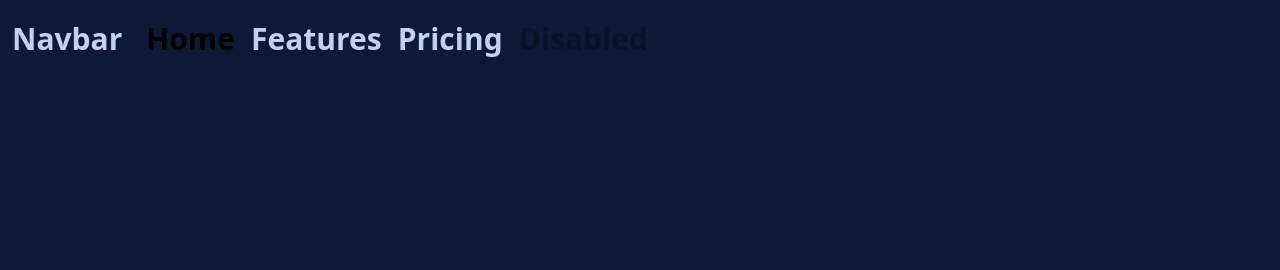
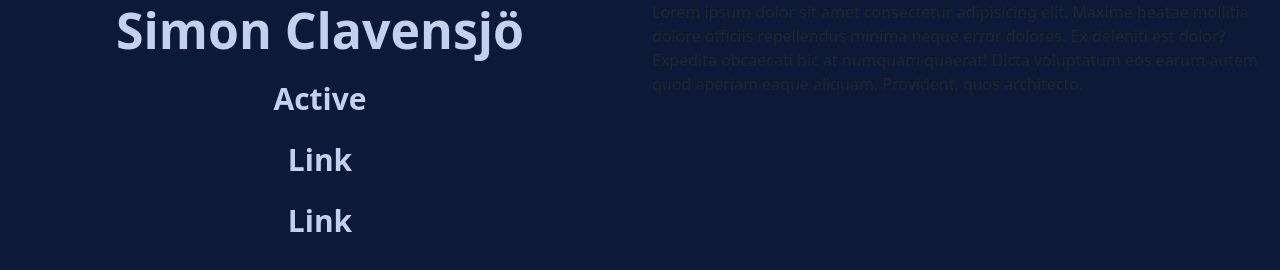
Before and after one commit to SimonClavensjo/SimonClavensjo.github.io, a plain HTML site: page index.html in a window 1280 px wide. Drawn offline with nearby package versions, Linux system fonts and the light colour scheme; a web font is replaced by a local one.

Commit message:
Revert "update"
This reverts commit 568ceeaab02f14b4dfdb0656f165ecf2101f3782.

```diff
--- a/index.html
+++ b/index.html
@@ -14,22 +14,35 @@
 </head>
 
 <body>
-    <nav class="navbar navbar-expand-lg justifycontent-center">
-        <div class="container-fluid">
-            <a class="navbar-brand" href="#">Navbar</a>
-            <button class="navbar-toggler" type="button" data-bs-toggle="collapse" data-bs-target="#navbarNavAltMarkup" aria-controls="navbarNavAltMarkup" aria-expanded="false" aria-label="Toggle navigation">
-            <span class="navbar-toggler-icon"></span>
-          </button>
-            <div class="collapse navbar-collapse" id="navbarNavAltMarkup">
-                <div class="navbar-nav">
-                    <a class="nav-link active" aria-current="page" href="#">Home</a>
-                    <a class="nav-link" href="#">Features</a>
-                    <a class="nav-link" href="#">Pricing</a>
-                    <a class="nav-link disabled" aria-disabled="true">Disabled</a>
+    <div id="mmenu_screen" class="container-fluid main_container d-flex">
+        <div class="row flex-fill">
+            <div class="intro-page col-sm-6 h-100">
+                <div class="col-sm-12">
+                    <div class="intro">
+                        <h1>Simon Clavensjö</h1>
+                    </div>
+                    <div class="horinav">
+                        <ul class="nav flex-column ">
+                            <li class="nav-item ">
+                                <a class="nav-link active " href="# ">Active</a>
+                            </li>
+                            <li class="nav-item ">
+                                <a class="nav-link " href="# ">Link</a>
+                            </li>
+                            <li class="nav-item ">
+                                <a class="nav-link " href="# ">Link</a>
+                            </li>
+                        </ul>
+                    </div>
                 </div>
             </div>
+            <div class="col-sm-6 mmenu_screen--direktaction bg-faded flex-fill ">
+
+                Lorem ipsum dolor sit amet consectetur adipisicing elit. Maxime beatae mollitia dolore officiis repellendus minima neque error dolores. Ex deleniti est dolor? Expedita obcaecati hic at numquam quaerat! Dicta voluptatum eos earum autem quod aperiam eaque
+                aliquam. Provident, quos architecto.
+            </div>
         </div>
-    </nav>
+    </div>
     <script src="bootstrap.js "></script>
     <script src="bootstrap.js.map "></script>
 </body>
--- a/style.css
+++ b/style.css
@@ -29,19 +29,33 @@ ul {
     list-style-type: none;
     margin: 0;
     padding: 0;
+    text-align: center;
 }
 
-.navbar a {
+.horinav a {
     color: rgb(196, 209, 236);
     font-size: 30px;
     text-decoration: none;
     font-weight: bold;
 }
 
-.navbar a:hover {
+.horinav a:hover {
     font-weight: normal;
+}
+
+.intro {
+    color: rgb(196, 209, 236);
+    text-align: center;
+}
+
+#mmenu_screen>.row {
+    min-height: 100vh;
 }
 
 .flex-fill {
     flex: 1 1 auto;
 }
+
+.intro-page {
+    height: 50%;
+}
```
